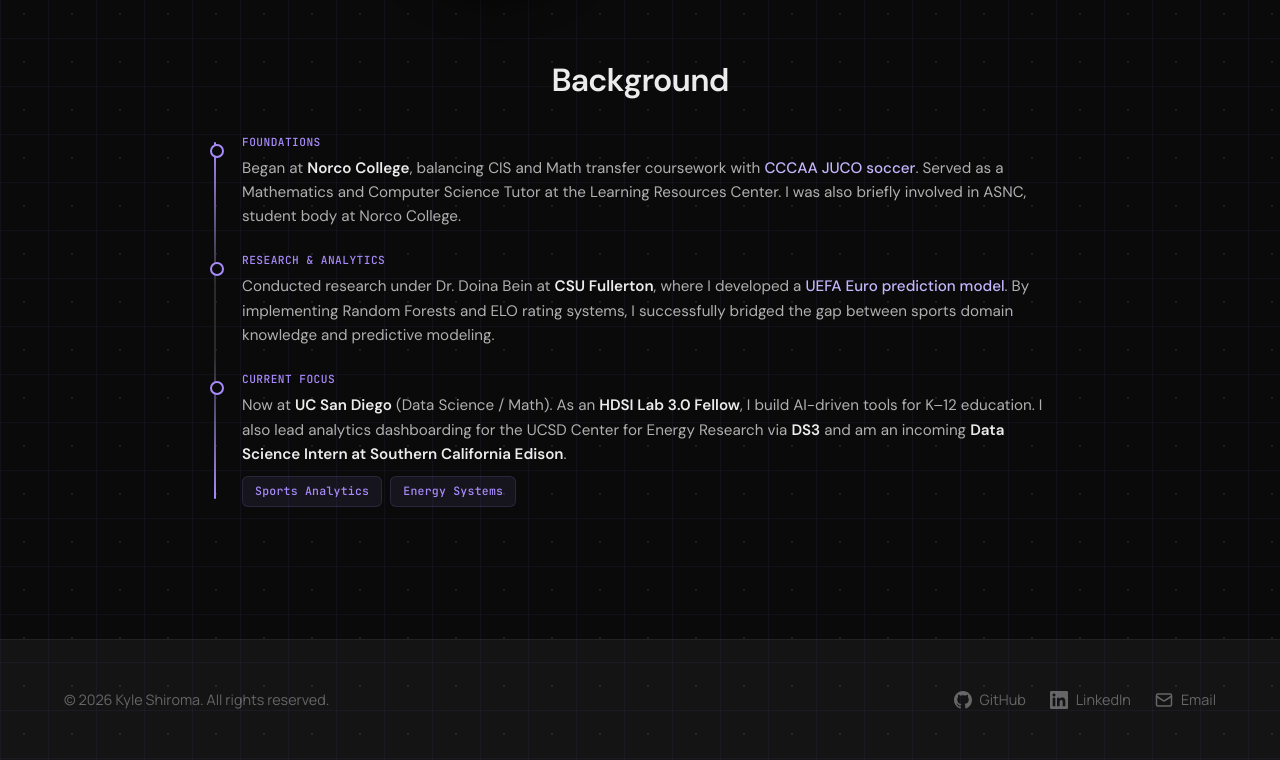
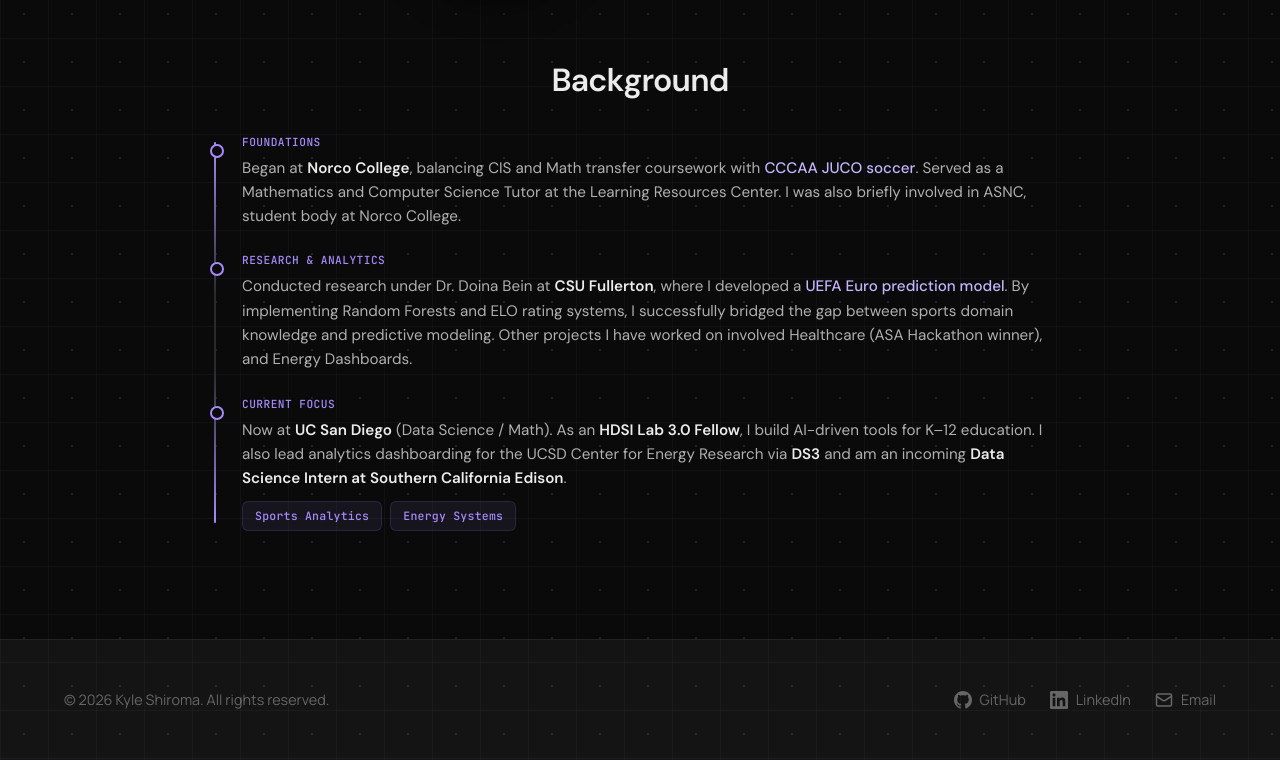
Before and after one commit to k-shiroma-code/k-shiroma-code.github.io, a Jekyll site: the page built from index.md, in a window 1280 px wide and 1202 px high, cut to the strip 442-1202 px from the top of the window. Built offline with Jekyll 4.4.1, drawn with Linux system fonts in a browser that asks for light colours; some web fonts are replaced.

Commit message:
Update index.md

```diff
--- a/index.md
+++ b/index.md
@@ -510,7 +510,7 @@
     <div class="narrative-block">
       <span class="narrative-tag">Research & Analytics</span>
       <p class="narrative-text">
-        Conducted research under Dr. Doina Bein at <strong>CSU Fullerton</strong>, where I developed a <span class="highlight">UEFA Euro prediction model</span>. By implementing Random Forests and ELO rating systems, I successfully bridged the gap between sports domain knowledge and predictive modeling.
+        Conducted research under Dr. Doina Bein at <strong>CSU Fullerton</strong>, where I developed a <span class="highlight">UEFA Euro prediction model</span>. By implementing Random Forests and ELO rating systems, I successfully bridged the gap between sports domain knowledge and predictive modeling. Other projects I have worked on involved Healthcare (ASA Hackathon winner), and Energy Dashboards.
       </p>
     </div>
 
```
